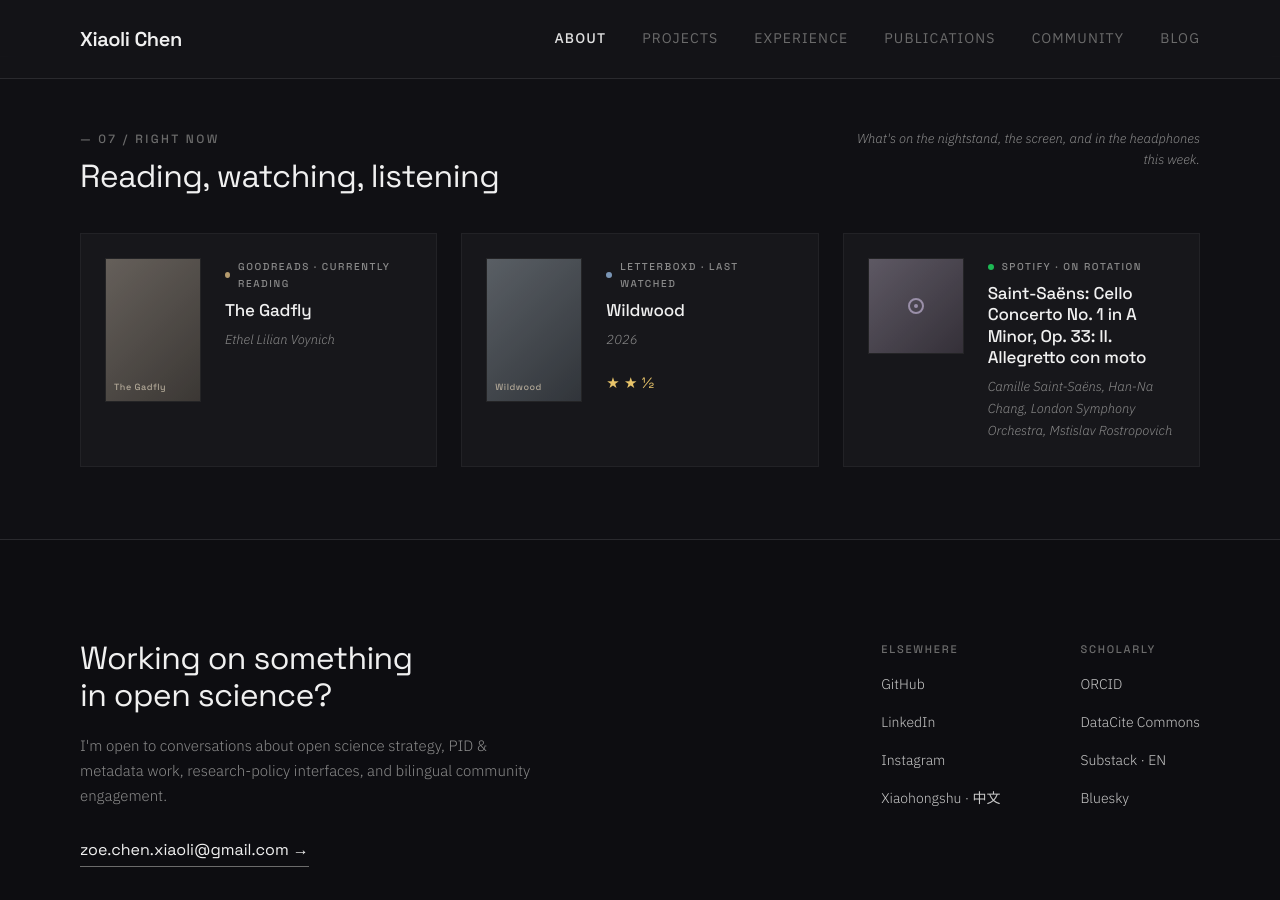
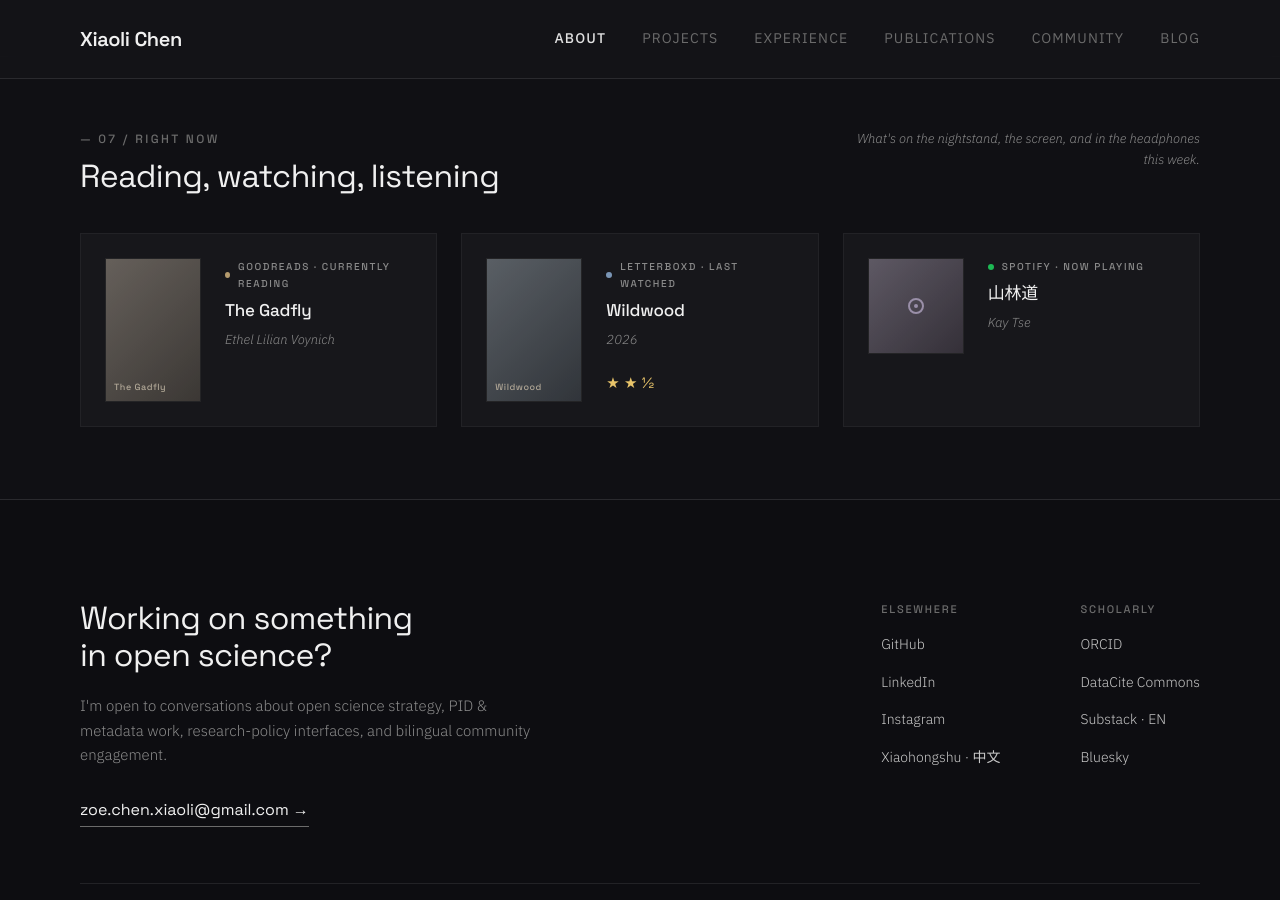
Before and after one commit to xchen101/xchen101.github.io, a Jekyll site: the page built from index.md, in a window 1280 px wide and 900 px high, scrolled down 6657 px. Built offline with Jekyll 4.4.1, drawn with Linux system fonts in a browser that asks for light colours; comment, search, counter and statistics services are not loaded; grey boxes are pictures that could not be loaded.

Commit message:
update: Right Now widget data (auto)

```diff
--- a/_data/now.yml
+++ b/_data/now.yml
@@ -1,4 +1,4 @@
-# Right now — auto-generated by Hermes cron on 2026-11-03 06:00 UTC
+# Right now — auto-generated by Hermes cron on 2026-11-03 12:00 UTC
 # Sources: Goodreads RSS / Letterboxd RSS / Spotify API
 
 reading:
@@ -23,9 +23,9 @@
 listening:
   service: "Spotify"
   accent: "#1DB954"
-  label: "On rotation"
-  title: "Saint-Saëns: Cello Concerto No. 1 in A Minor, Op. 33: II. Allegretto con moto"
-  artist: "Camille Saint-Saëns, Han-Na Chang, London Symphony Orchestra, Mstislav Rostropovich"
-  url: "https://open.spotify.com/track/63LdUPMvFUMlcpuDh5He0s"
+  label: "Now playing"
+  title: "山林道"
+  artist: "Kay Tse"
+  url: "https://open.spotify.com/track/0sOUpxvaE3iX1pzCFYMRKC"
   profile_url: "https://open.spotify.com/"
-  image: "https://i.scdn.co/image/ab67616d00001e02b3ba62f14bbd065781084cd4"
+  image: "https://i.scdn.co/image/ab67616d00001e0201ada2666293f74a326cd6f0"
```
